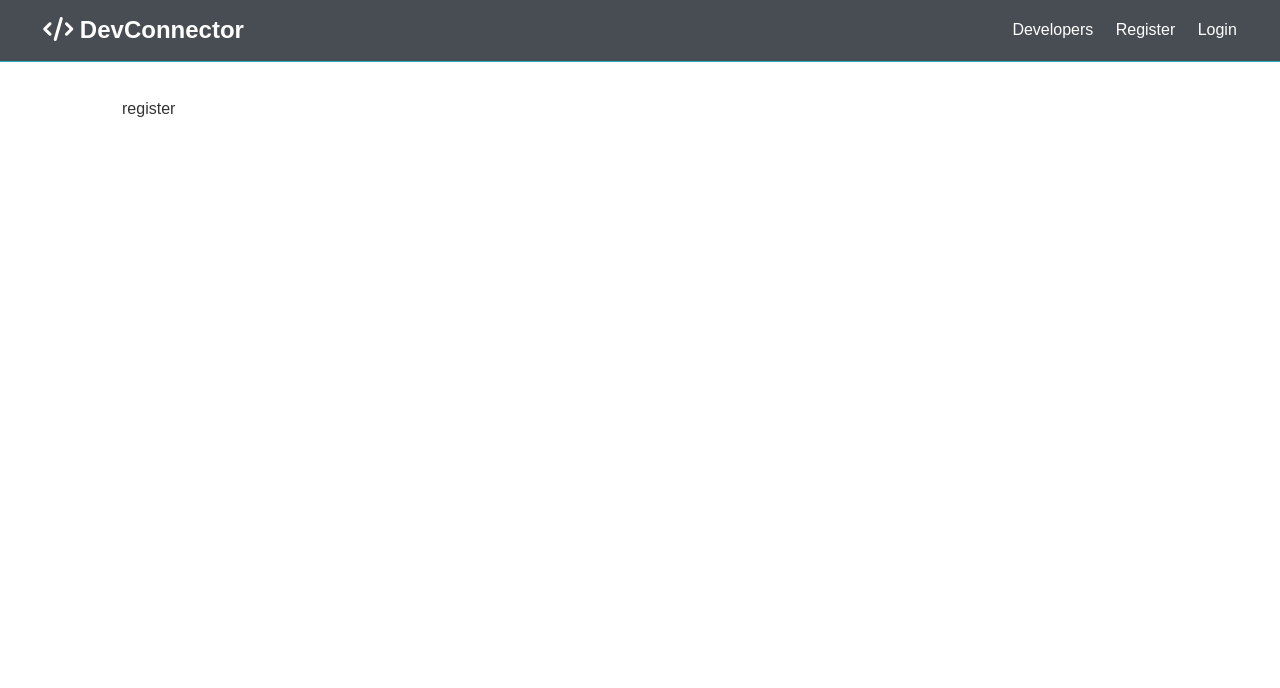
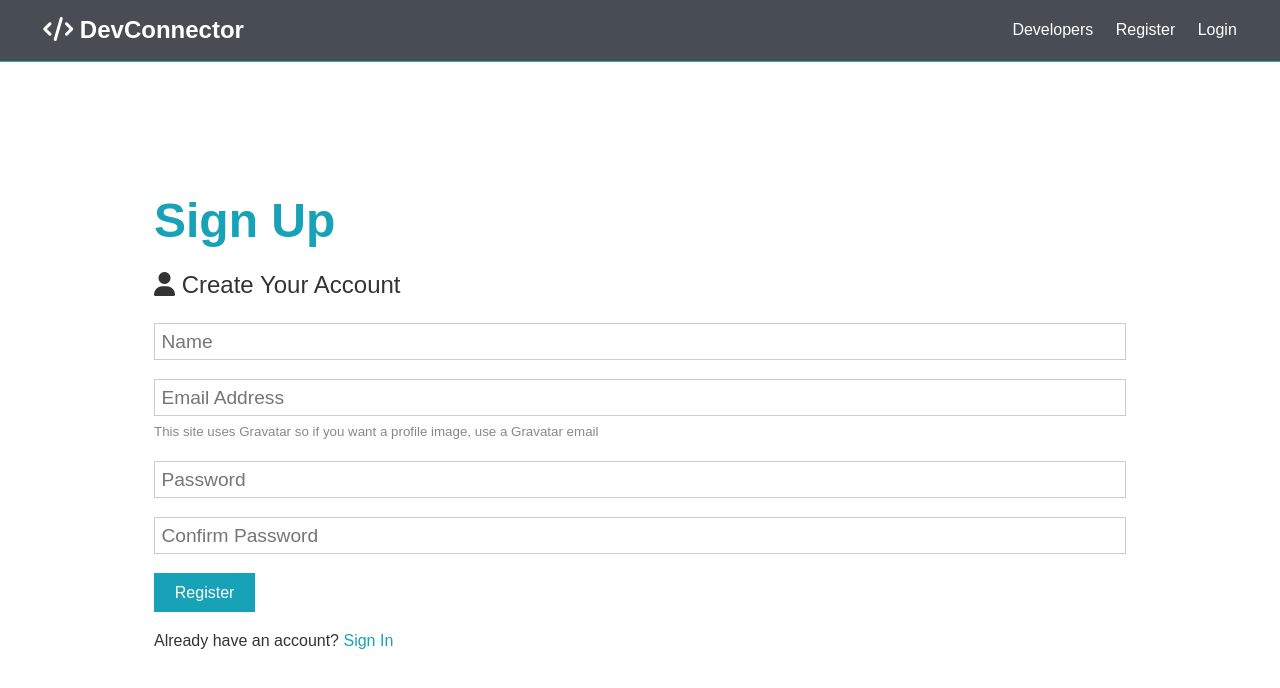
Before and after one commit to mfaydin49/mern-social, a React (Create React App) app in the folder client/: page /register in a window 1280 px wide. Shown: the top 688 px of the page. Built offline with nearby package versions, Linux system fonts and the light colour scheme.

Commit message:
added register form

```diff
--- a/client/src/components/auth/Register.js
+++ b/client/src/components/auth/Register.js
@@ -1,6 +1,86 @@
-import React from "react";
+import React, { Fragment, useState } from "react";
 
 const Register = () => {
-  return <div>register</div>;
+  const [formData, setFormData] = useState({
+    name: "",
+    email: "",
+    password: "",
+    password2: "",
+  });
+
+  const { name, email, password, password2 } = formData;
+  const onChange = (e) =>
+    setFormData({ ...formData, [e.target.name]: e.target.value });
+
+  const onSubmit = (e) => {
+    e.preventDefault();
+    if (password !== password2) {
+      console.log("Password dont match");
+    } else {
+      console.log(formData);
+    }
+  };
+  return (
+    <Fragment>
+      <section className="container">
+        <h1 className="large text-primary">Sign Up</h1>
+        <p className="lead">
+          <i className="fas fa-user"></i> Create Your Account
+        </p>
+        <form className="form" onSubmit={(e) => onSubmit(e)}>
+          <div className="form-group">
+            <input
+              type="text"
+              placeholder="Name"
+              name="name"
+              value={name}
+              onChange={(e) => onChange(e)}
+              required
+            />
+          </div>
+          <div className="form-group">
+            <input
+              type="email"
+              placeholder="Email Address"
+              name="email"
+              value={email}
+              onChange={(e) => onChange(e)}
+              required
+            />
+            <small className="form-text">
+              This site uses Gravatar so if you want a profile image, use a
+              Gravatar email
+            </small>
+          </div>
+          <div className="form-group">
+            <input
+              type="password"
+              placeholder="Password"
+              name="password"
+              minLength="6"
+              value={password}
+              onChange={(e) => onChange(e)}
+              required
+            />
+          </div>
+          <div className="form-group">
+            <input
+              type="password"
+              placeholder="Confirm Password"
+              name="password2"
+              minLength="6"
+              value={password2}
+              onChange={(e) => onChange(e)}
+              required
+            />
+          </div>
+          <input type="submit" className="btn btn-primary" value="Register" />
+        </form>
+        <p className="my-1">
+          Already have an account? <a href="login.html">Sign In</a>
+        </p>
+      </section>
+    </Fragment>
+  );
 };
 export default Register;
```
